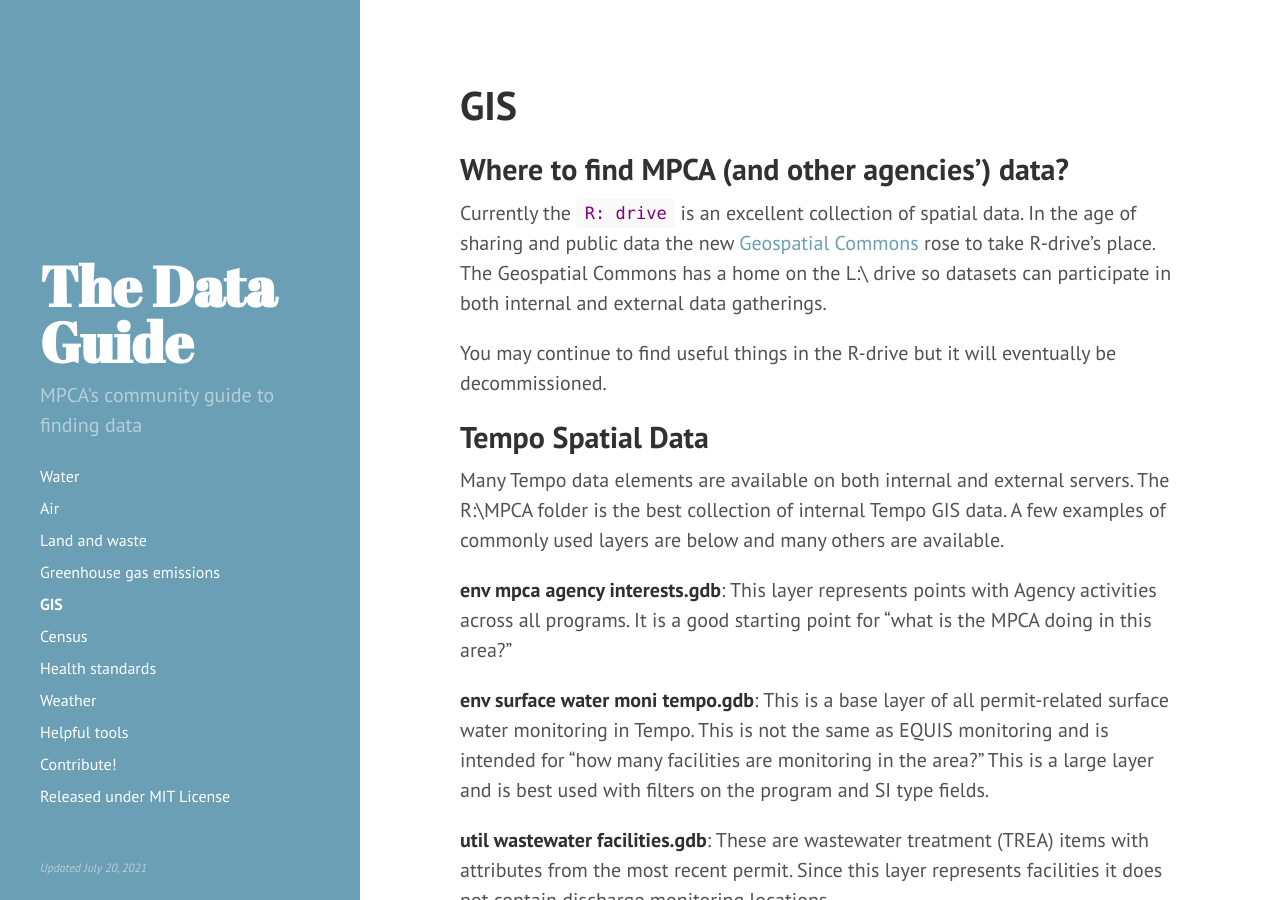
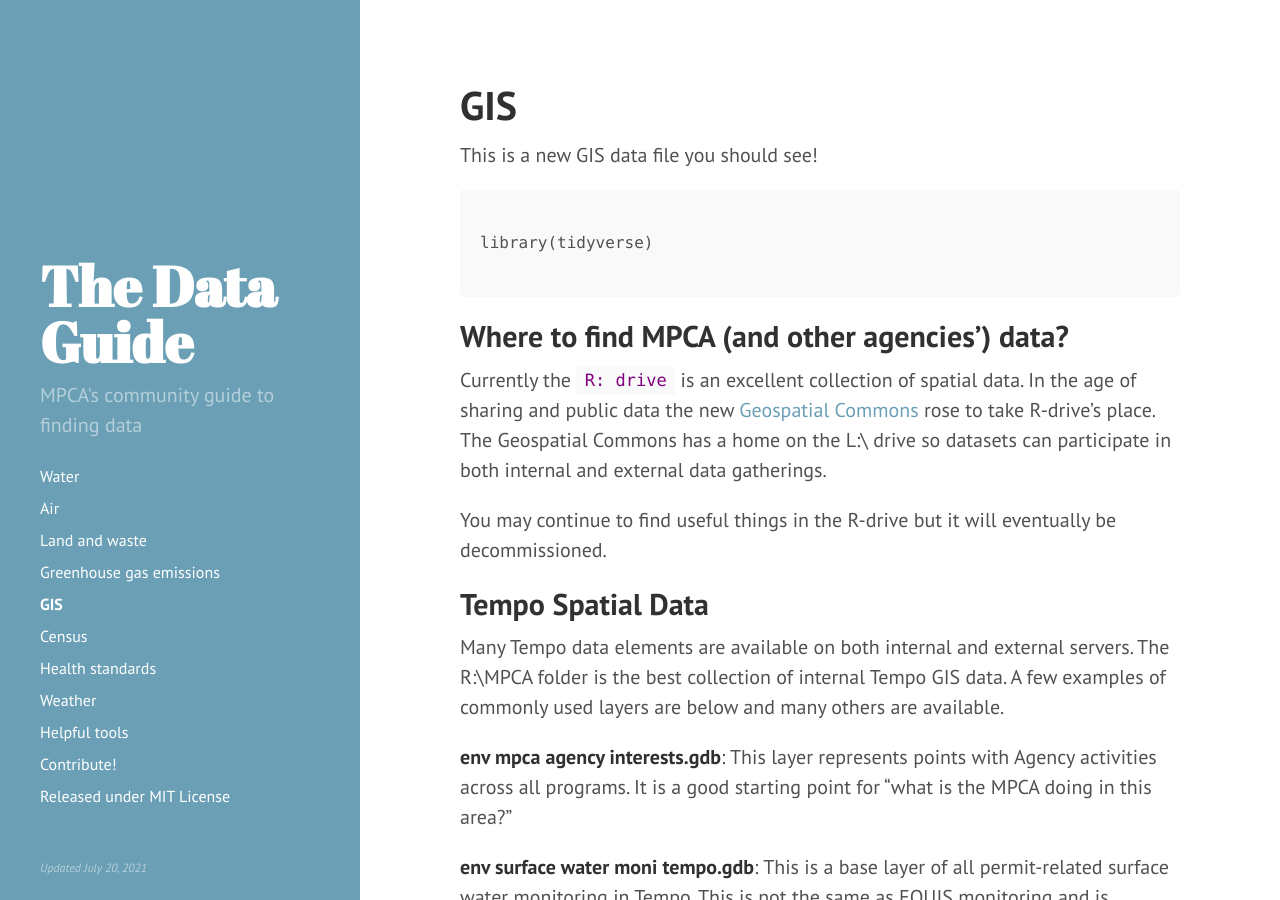
Before and after one commit to annemorris/Data-Guide-1, a Jekyll site: the page built from 05-gis.md, in a window 1280 px wide and 900 px high. Built offline with Jekyll 4.4.1, drawn with Linux system fonts in a browser that asks for light colours.

Commit message:
Update 05-gis.md

````diff
--- a/05-gis.md
+++ b/05-gis.md
@@ -2,6 +2,15 @@
 layout: page
 title: GIS
 ---
+
+
+This is a new GIS data file you should see!
+
+```r
+
+library(tidyverse)
+
+```
 
 ## Where to find MPCA (and other agencies') data?
 Currently the `R: drive` is an excellent collection of spatial data.  In the age of sharing and public data the new [Geospatial Commons](https://gisdata.mn.gov/)  rose to take R-drive's place.  The Geospatial Commons has a home on the L:\ drive so datasets can participate in both internal and external data gatherings.
````
